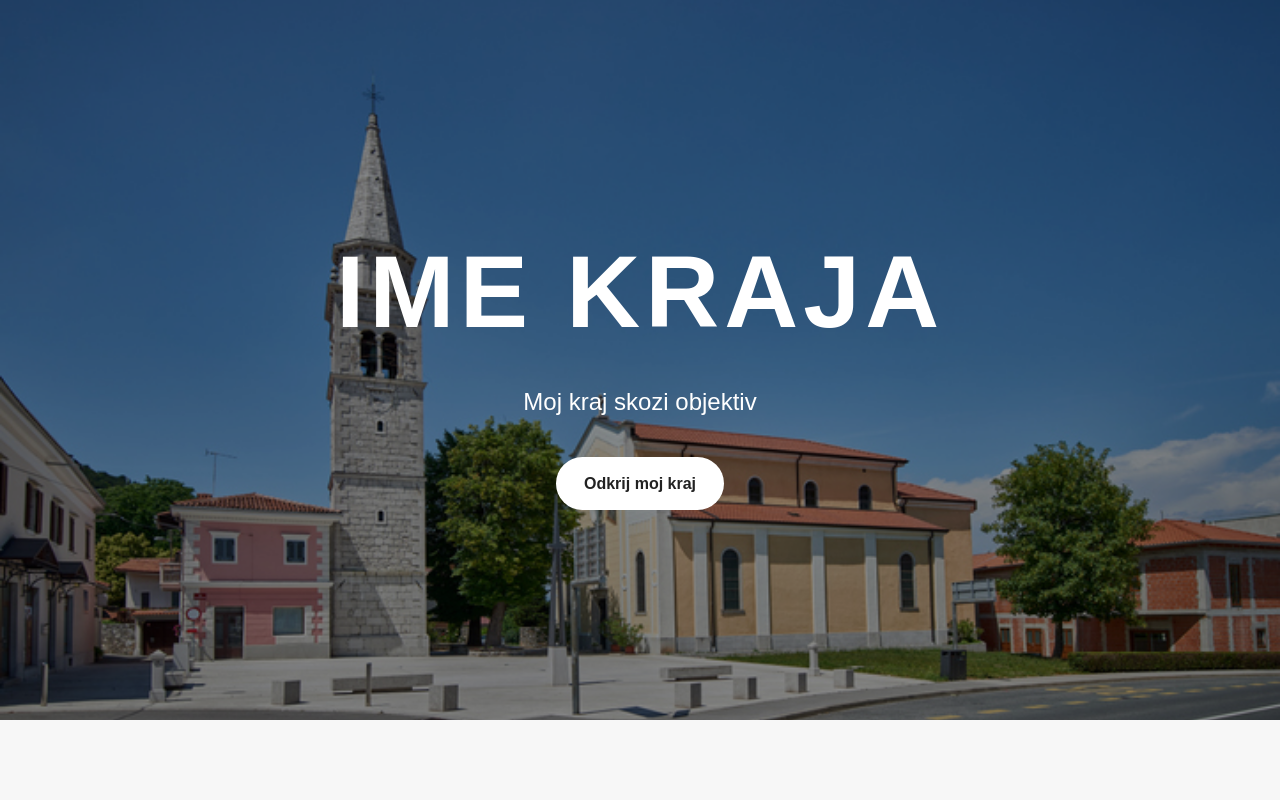
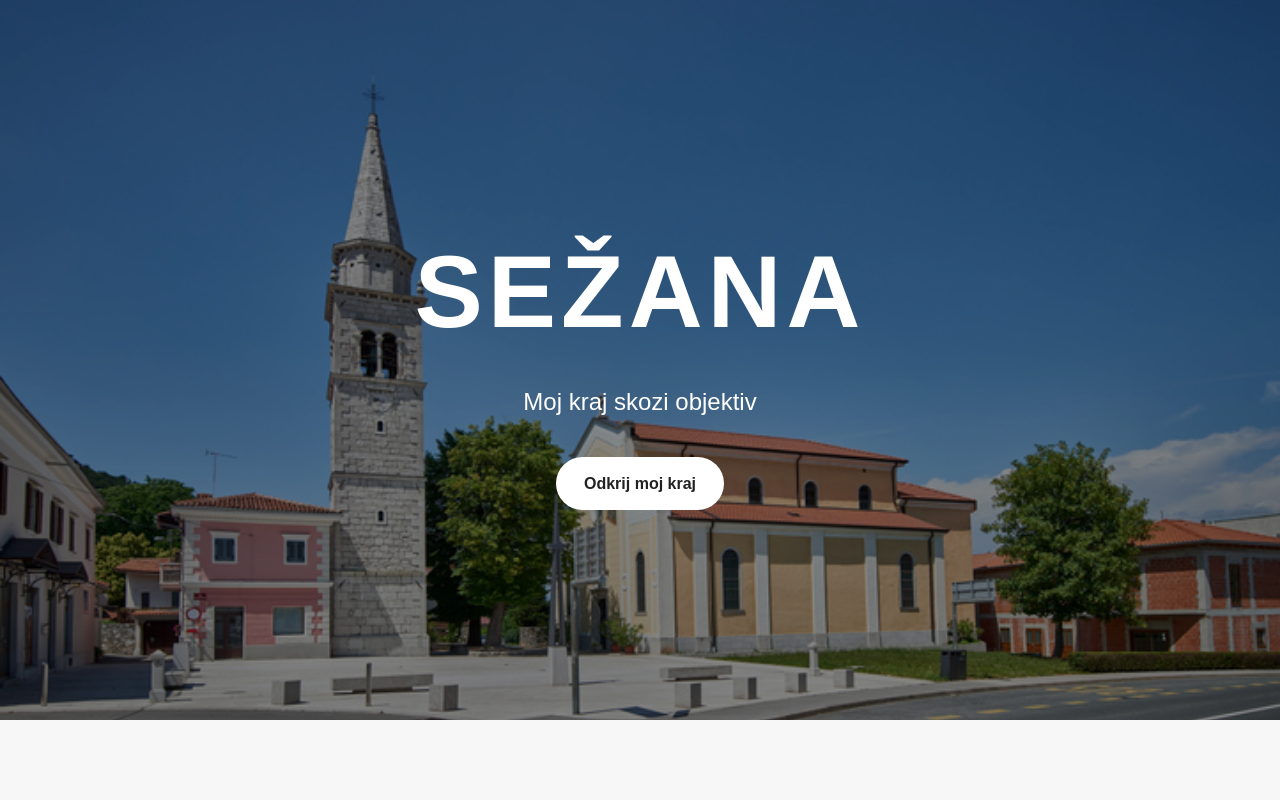
Before and after one commit to tomsamsa-cloud/moj-kraj-sezana, a plain HTML site: page index.html in a window 1280 px wide. Shown: the top 800 px of the page. Drawn offline with Linux system fonts and the light colour scheme.

Commit message:
Update index.html

```diff
--- a/index.html
+++ b/index.html
@@ -11,7 +11,7 @@
 <header class="hero">
     <img src="images/naslovna.jpg" alt="Naslovna fotografija mojega kraja" class="hero-image">
     <div class="hero-overlay">
-        <h1>IME KRAJA</h1>
+        <h1>SEŽANA</h1>
         <p>Moj kraj skozi objektiv</p>
         <a href="#o-kraju" class="btn">Odkrij moj kraj</a>
     </div>
```
